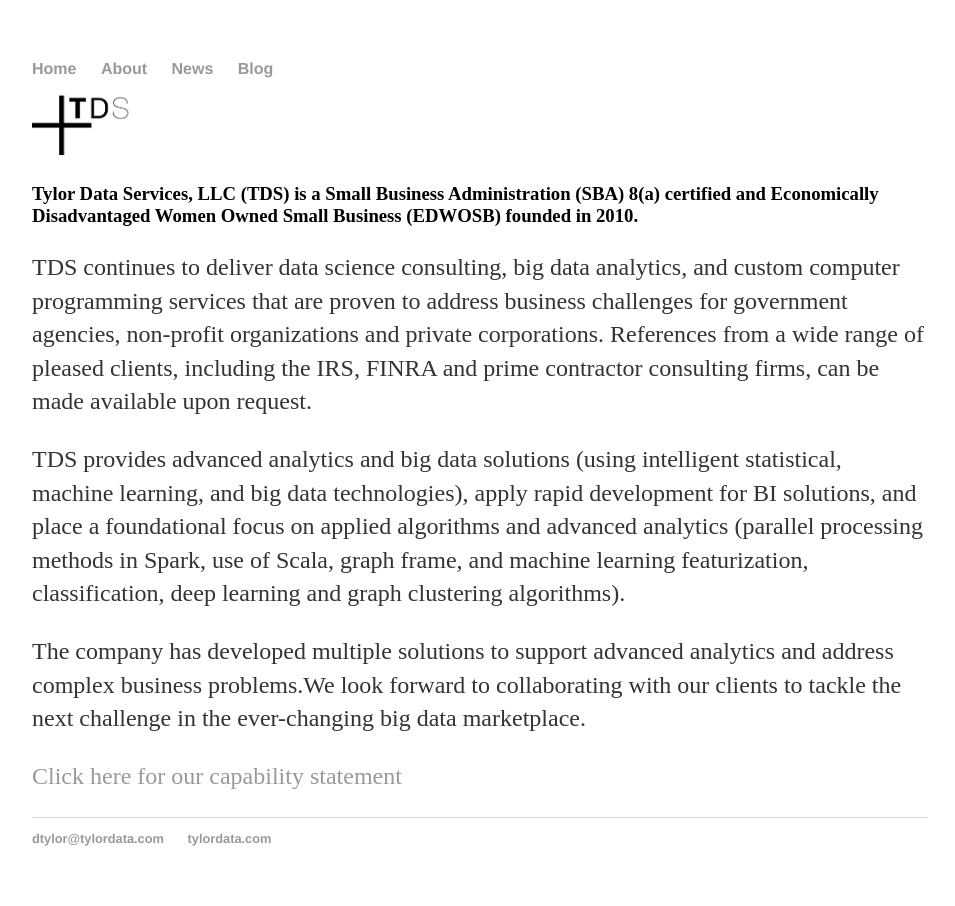
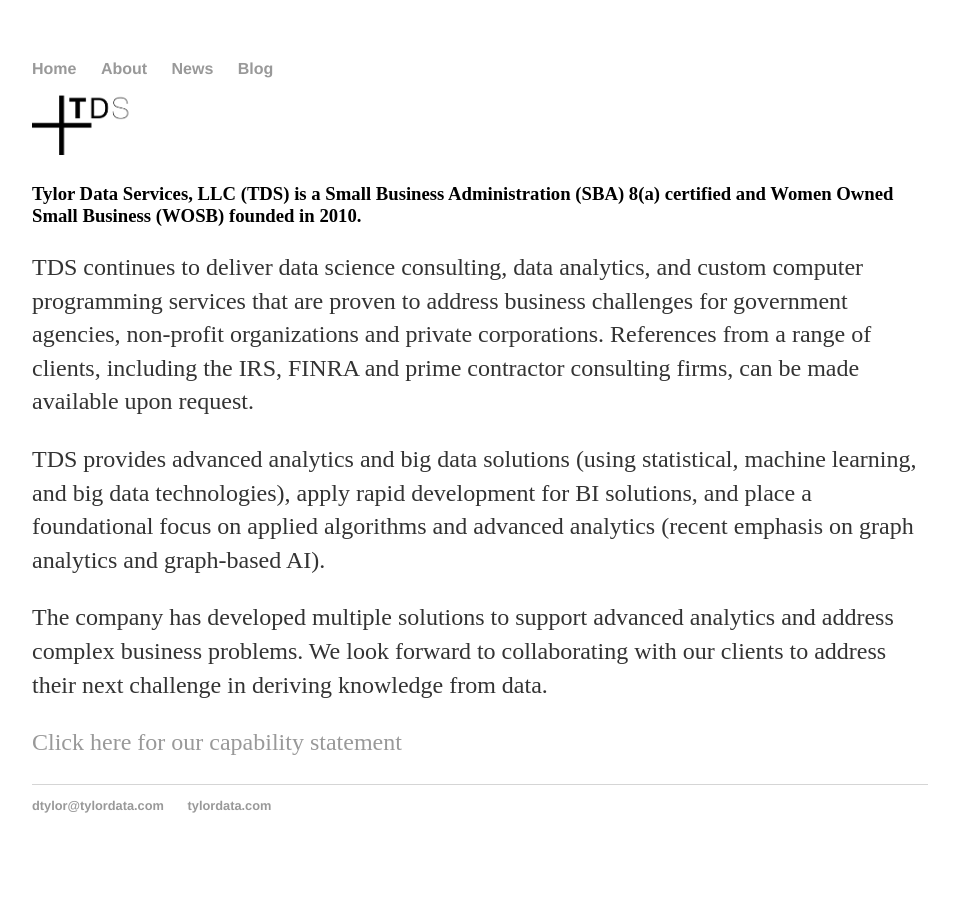
Before and after one commit to dtylor/dtylor.github.io, a Jekyll site: the page built from index.html, in a window 1280 px wide. Shown: the whole page, without its empty margins (160-1115 px from the left). Built offline with Jekyll 4.4.1, drawn with Linux system fonts in a browser that asks for light colours.

Commit message:
Update index.html

```diff
--- a/index.html
+++ b/index.html
@@ -3,6 +3,6 @@
 title: Tylor Data Services, LLC
 ---
 <div class="blurb">
-<img src="images/TDS_sm.png" width="100"/><p><h3>Tylor Data Services, LLC (TDS) is a Small Business Administration (SBA) 8(a) certified and Economically Disadvantaged Women Owned Small Business (EDWOSB) founded in 2010.</h3></p><p>TDS continues to deliver data science consulting, big data analytics, and custom computer programming services that are proven to address business challenges for government agencies, non-profit organizations and private corporations. References from a wide range of pleased clients, including the IRS, FINRA and prime contractor consulting firms, can be made available upon request.</p><p>TDS provides advanced analytics and big data solutions (using intelligent statistical, machine learning, and big data technologies), apply rapid development for BI solutions, and place a foundational focus on applied algorithms and advanced analytics (parallel processing methods in Spark, use of Scala, graph frame, and machine learning featurization, classification, deep learning and graph clustering algorithms).</p><p>The company has developed multiple solutions to support advanced analytics and address complex business problems.We look forward to collaborating with our clients to tackle the next challenge in the ever-changing big data marketplace. </p>
+<img src="images/TDS_sm.png" width="100"/><p><h3>Tylor Data Services, LLC (TDS) is a Small Business Administration (SBA) 8(a) certified and Women Owned Small Business (WOSB) founded in 2010.</h3></p><p>TDS continues to deliver data science consulting, data analytics, and custom computer programming services that are proven to address business challenges for government agencies, non-profit organizations and private corporations. References from a range of clients, including the IRS, FINRA and prime contractor consulting firms, can be made available upon request.</p><p>TDS provides advanced analytics and big data solutions (using statistical, machine learning, and big data technologies), apply rapid development for BI solutions, and place a foundational focus on applied algorithms and advanced analytics (recent emphasis on graph analytics and graph-based AI).</p><p>The company has developed multiple solutions to support advanced analytics and address complex business problems.  We look forward to collaborating with our clients to address their next challenge in deriving knowledge from data. </p>
 <p><a href="resources/TDS_CapabilityStatement.pdf"> Click here for our capability statement</a></p>
  </div><!-- /.blurb -->
```
